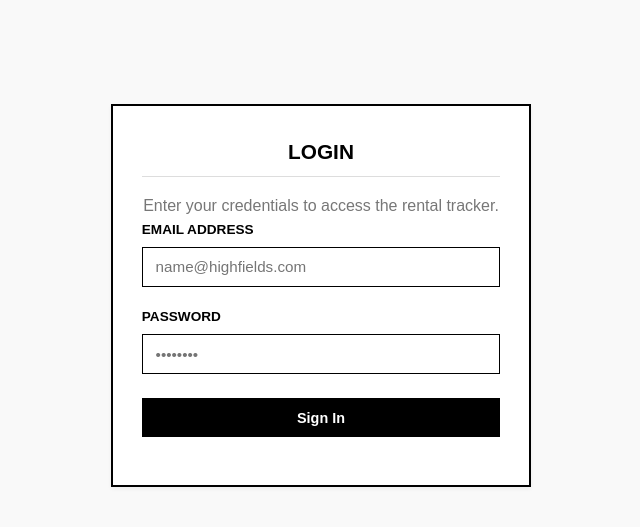
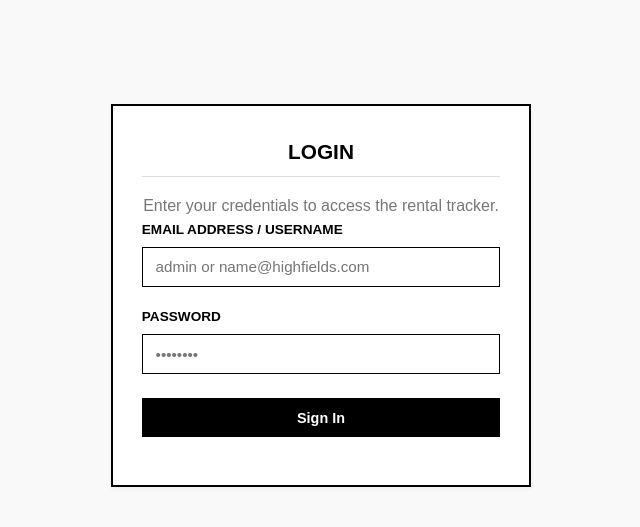
Before and after one commit to MisheckMusiteyi/High-Fields-Flats-V1.00, a Flask app: page /login in a window 1280 px wide. Shown: the part 82-609 px from the top of the page, without its empty margins (319-959 px from the left). Run offline with Flask 3, Linux system fonts and the light colour scheme.

Commit message:
Allow plain username login in templates/login.html
Change login email input type from email to text to permit entering non-email admin usernames like 'admin'.

Co-authored-by: MisheckMusiteyi <211241713+MisheckMusiteyi@users.noreply.github.com>

```diff
--- a/templates/login.html
+++ b/templates/login.html
@@ -10,8 +10,8 @@
 
         <form action="{{ url_for('login_page') }}" method="POST" class="form">
             <div class="form-group">
-                <label for="email">Email Address</label>
-                <input type="email" id="email" name="email" required placeholder="name@highfields.com" class="form-control">
+                <label for="email">Email Address / Username</label>
+                <input type="text" id="email" name="email" required placeholder="admin or name@highfields.com" class="form-control">
             </div>
 
             <div class="form-group">
```
